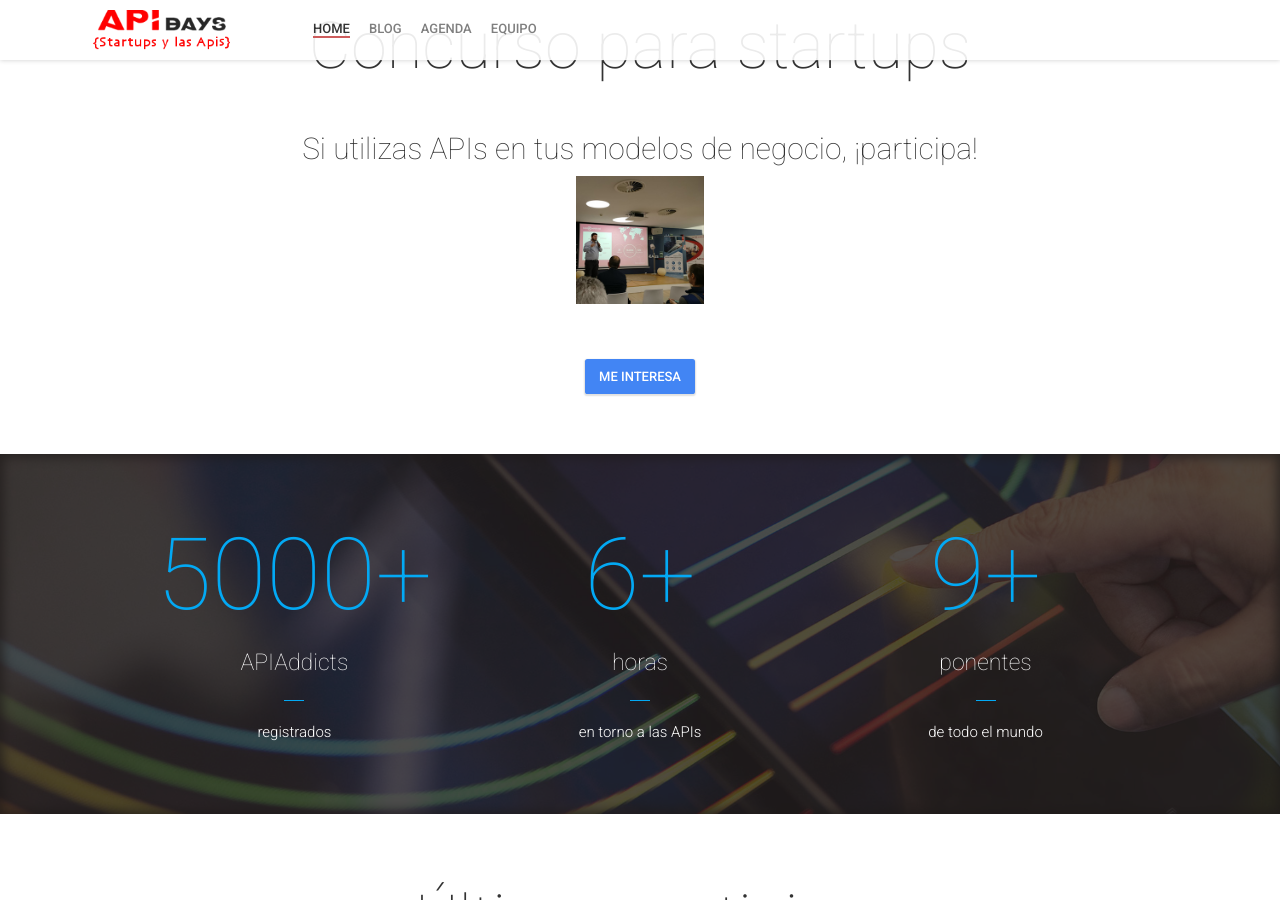
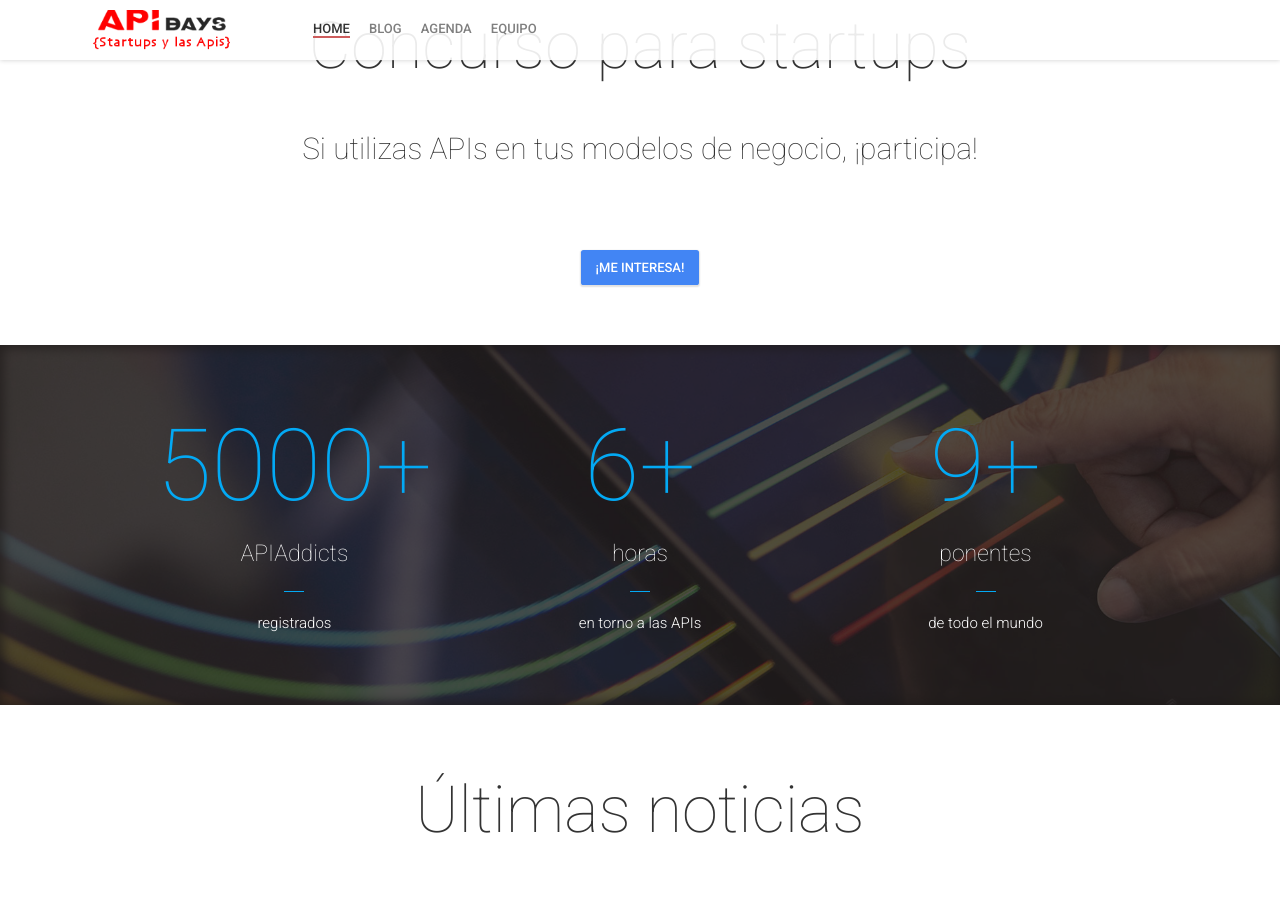
Before and after one commit to apiaddicts/startupsylasapisIII, a Jekyll site: the page built from index.html, in a window 1280 px wide and 900 px high, scrolled down 1848 px. Built offline with Jekyll 4.4.1, drawn with Linux system fonts in a browser that asks for light colours; nearby versions of some CDN libraries; comment, search, counter and statistics services are not loaded.

Commit message:
esconder foto de concurso

```diff
--- a/_config.yml
+++ b/_config.yml
@@ -82,7 +82,7 @@
 concursoTitle: "Concurso para startups"
 concursoText: "Si utilizas APIs en tus modelos de negocio, ¡participa!"
 concursoButtonLink: "https://forms.gle/QnBTDutJunK1Zc7T9"
-concursoButtonText: "Me interesa"
+concursoButtonText: "¡Me interesa!"
 
 # Statistic Block
 statisticBlockImage: "statistic.jpg"
--- a/_includes/concurso.html
+++ b/_includes/concurso.html
@@ -1,7 +1,7 @@
 <section id="concurso" class="concurso">
     <h3>{{ site.concursoTitle }}</h3>
     <h5>{{ site.concursoText }}</h5>
-    <img class="img-square" src="{{ site.baseurl }}/img/about-section/conference.jpg" height="128" width="128">
+    <img style="display: none" class="img-square" src="{{ site.baseurl }}/img/about-section/conference.jpg" height="128" width="128">
     <br>
     <br>
     <br>
```
